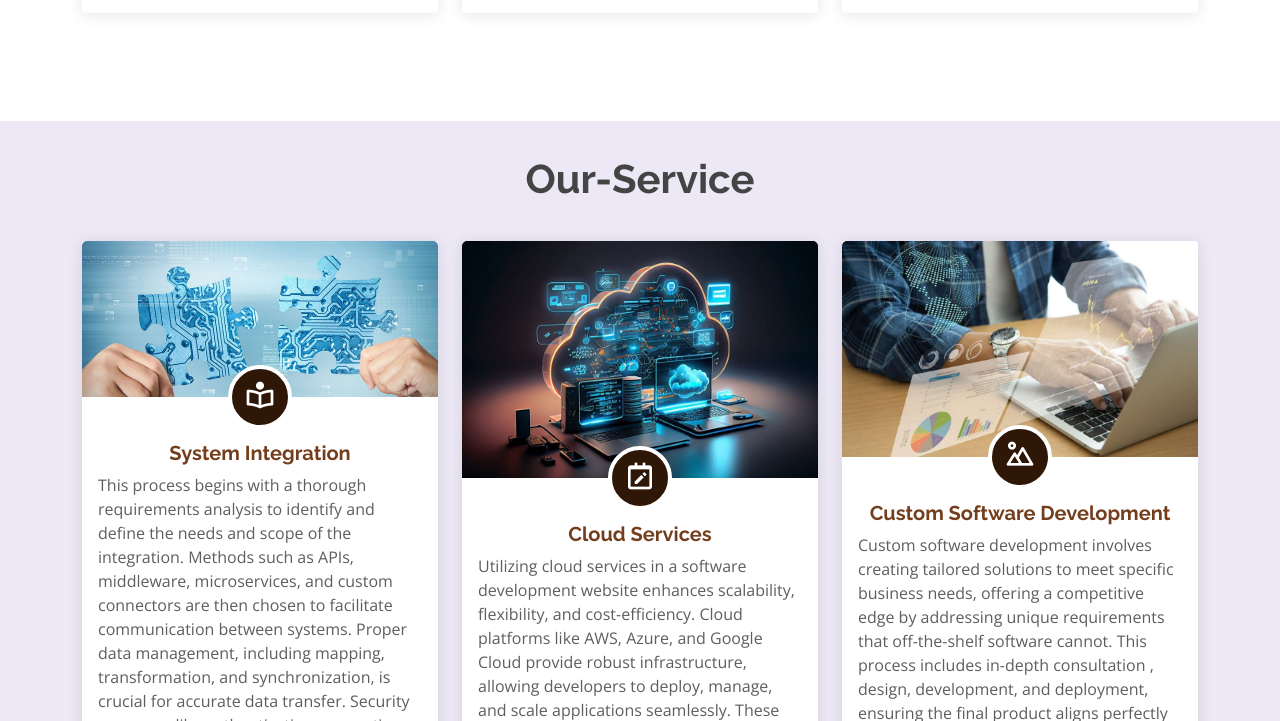
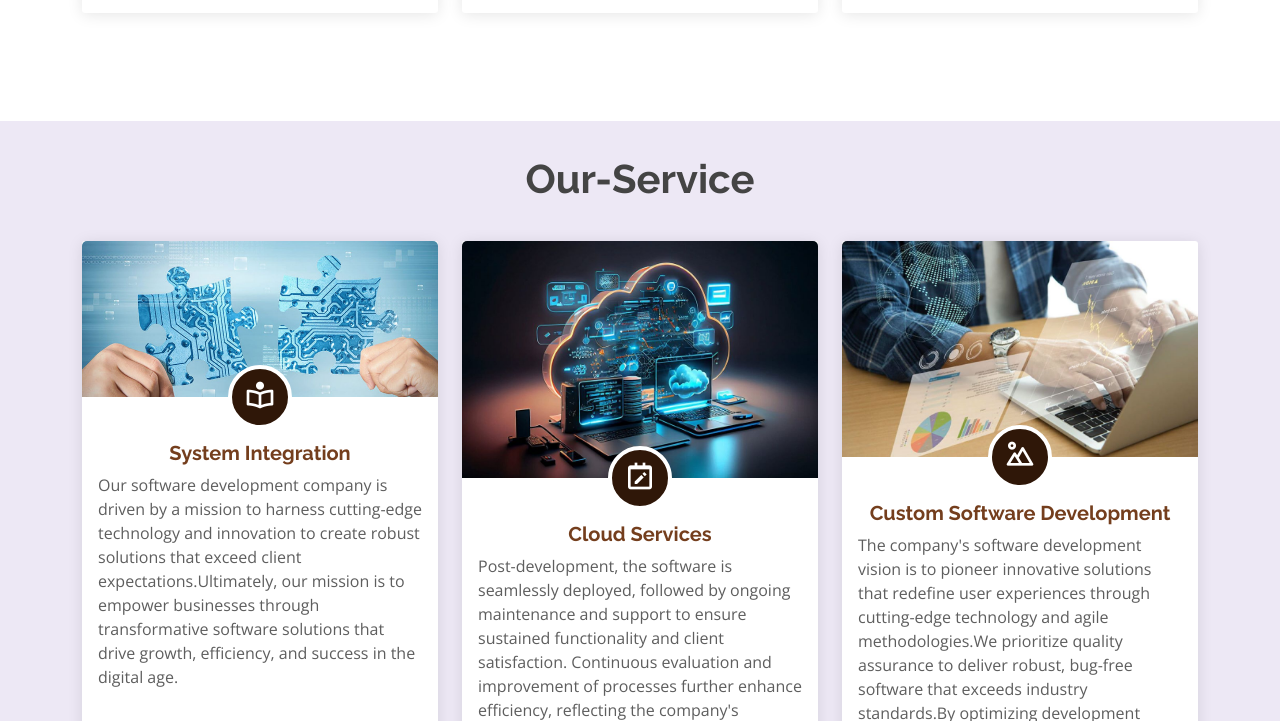
Before and after one commit to khushipanchal345/mamo-clone, a plain HTML site: page index.html in a window 1280 px wide. Shown: the part 2079-2800 px from the top of the page. Drawn offline with nearby package versions, Linux system fonts and the light colour scheme; a script that the page names is missing.

Commit message:
Update index.html

```diff
--- a/index.html
+++ b/index.html
@@ -1,4 +1,4 @@
- <!DOCTYPE html>
+<!DOCTYPE html>
 <html lang="en">
 
 <head>
@@ -39,7 +39,7 @@
 
    <header class="header">
         <div class="logo">
-            <img src="./assets/img/logo (2).png" alt="Logo">
+            <img src="C:\Users\KESHA\OneDrive\Desktop\software development (1)\software development\assets\img\logo (2).png" alt="Logo">
         </div>
 
         <nav class="horizontal-nav">
@@ -68,15 +68,16 @@
           <div class="col-md-6 form-group pr-md-1">
             <input type="text" name="name" class="form-control" id="name" placeholder="Your Name" required><br>
           </div>
-          <br>
+
           <div class="col-md-6 form-group pl-md-1">
             <input type="email" class="form-control" name="email" id="email" placeholder="Your Email" required>
           </div>
         </div>
 
         <div class="my-3">
-          <div class="loading">Loading</div>
-          <div class="error-message"></div>
+
+
+
           <div class="sent-message">Your notification request was sent. Thank you!</div>
         </div>
         <div class="text-center"><button type="submit">Notify me!</button></div>
@@ -96,7 +97,7 @@
 
         <div class="row">
           <div class="col-lg-6">
-            <img src="./assets/img/about1-img.png" class="img-fluid" alt="">
+            <img src="C:\Users\KESHA\OneDrive\Desktop\software development (1)\software development\assets\img\about1-img.png" class="img-fluid" alt="">
           </div>
           <div class="col-lg-6 pt-4 pt-lg-0">
             <h3>Empowering Your Digital Future with Innovative Software Solutions</h3>
@@ -199,10 +200,7 @@ Software development involves designing, coding, testing, and maintaining applic
               </div>
               <div class="card-body">
                 <h5 class="card-title"><a href="">System Integration</a></h5>
-                <p class="card-text">This process begins with a thorough requirements analysis to identify and define the needs and scope of the integration.
-                   Methods such as APIs, middleware, microservices, and custom connectors are then chosen to facilitate communication between systems. Proper
-                   data management, including mapping, transformation, and synchronization, is crucial for accurate data transfer. Security measures like
-                    authentication, encryption, and compliance with regulations are implemented to protect data.  </p>
+                <p class="card-text">Our software development company is driven by a mission to harness cutting-edge technology and innovation to create robust solutions that exceed client expectations.Ultimately, our mission is to empower businesses through transformative software solutions that drive growth, efficiency, and success in the digital age. </p>
               </div>
             </div>
           </div>
@@ -214,10 +212,7 @@ Software development involves designing, coding, testing, and maintaining applic
               </div>
               <div class="card-body">
                 <h5 class="card-title"><a href="">Cloud Services</a></h5>
-                <p class="card-text">Utilizing cloud services in a software development website enhances scalability, flexibility, and
-                  cost-efficiency. Cloud platforms like AWS, Azure, and Google Cloud provide robust infrastructure, allowing developers
-                  to deploy, manage, and scale applications seamlessly. These services offer a range of tools for computing, storage, and
-                  networking, facilitating rapid development and deployment. </p>
+                <p class="card-text">Post-development, the software is seamlessly deployed, followed by ongoing maintenance and support to ensure sustained functionality and client satisfaction. Continuous evaluation and improvement of processes further enhance efficiency, reflecting the company's commitment to delivering high-quality software solutions </p>
               </div>
             </div>
           </div>
@@ -229,9 +224,7 @@ Software development involves designing, coding, testing, and maintaining applic
               </div>
               <div class="card-body">
                 <h5 class="card-title"><a href="">Custom Software Development</a></h5>
-                <p class="card-text"> Custom software development involves creating tailored solutions to meet specific business needs, offering a
-                  competitive edge by addressing unique requirements that off-the-shelf software cannot. This process includes in-depth consultation
-                  , design, development, and deployment, ensuring the final product aligns perfectly with the client's objectives.</p>
+                <p class="card-text">The company's software development vision is to pioneer innovative solutions that redefine user experiences through cutting-edge technology and agile methodologies.We prioritize quality assurance to deliver robust, bug-free software that exceeds industry standards.By optimizing development processes.</p>
               </div>
             </div>
           </div>
@@ -406,8 +399,6 @@ Software development involves designing, coding, testing, and maintaining applic
       </div>
     </section><!-- End Contact Us Section -->
 
-
-
   </main><!-- End #main -->
 
 
```
